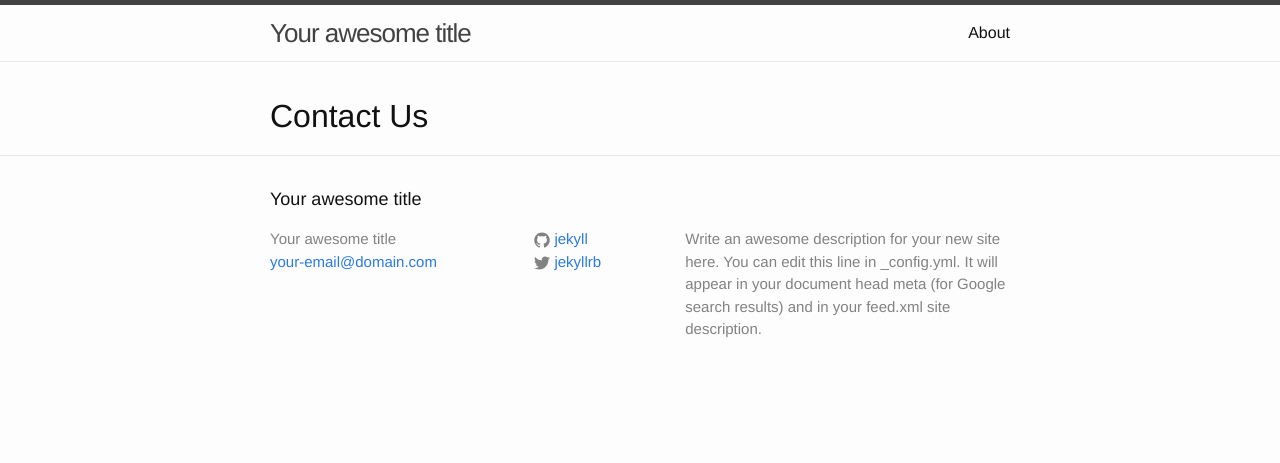
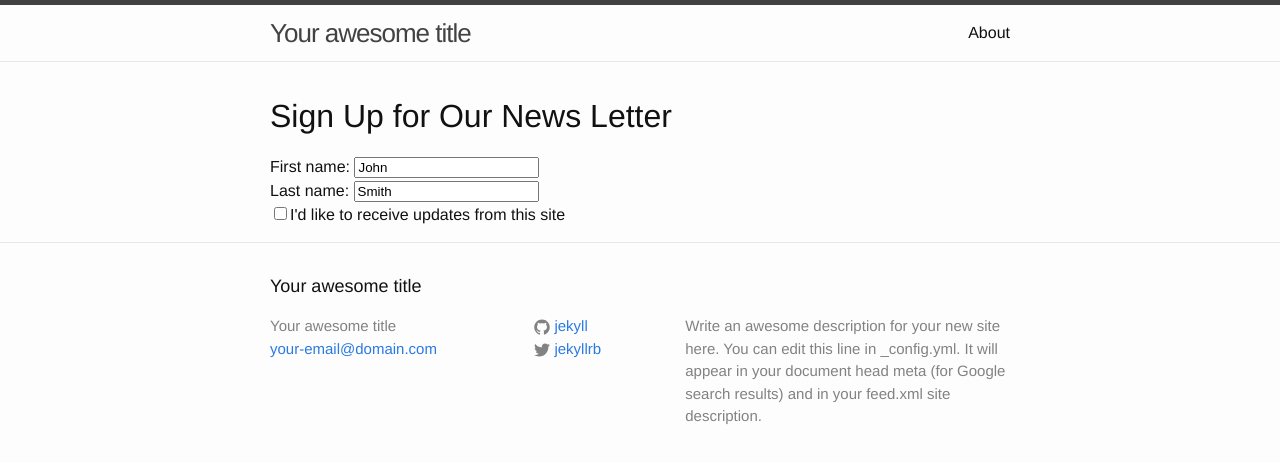
Before and after one commit to lawrencehan94/lawrencehan94.github.io, a Jekyll site: the page built from contact.html, in a window 1280 px wide. Shown: the top 463 px of the page. Built offline with Jekyll 4.4.1, drawn with Linux system fonts in a browser that asks for light colours.

Commit message:
Update contact.html

```diff
--- a/contact.html
+++ b/contact.html
@@ -3,7 +3,16 @@ layout: default
 ---
 
 <div id="contact_header">
-<h1>Contact Us</h1>
+<h1>Sign Up for Our News Letter</h1>
+</div>
+
+<div id="inputs">
+  <p>First name:
+    <input type="text" name="firstname" value="John">
+  <br/>Last name:
+    <input type="text" name="lastname" value="Smith">
+  <br/>
+    <input type="checkbox" unchecked>I'd like to receive updates from this site
 </div>
 
 <div>
```
